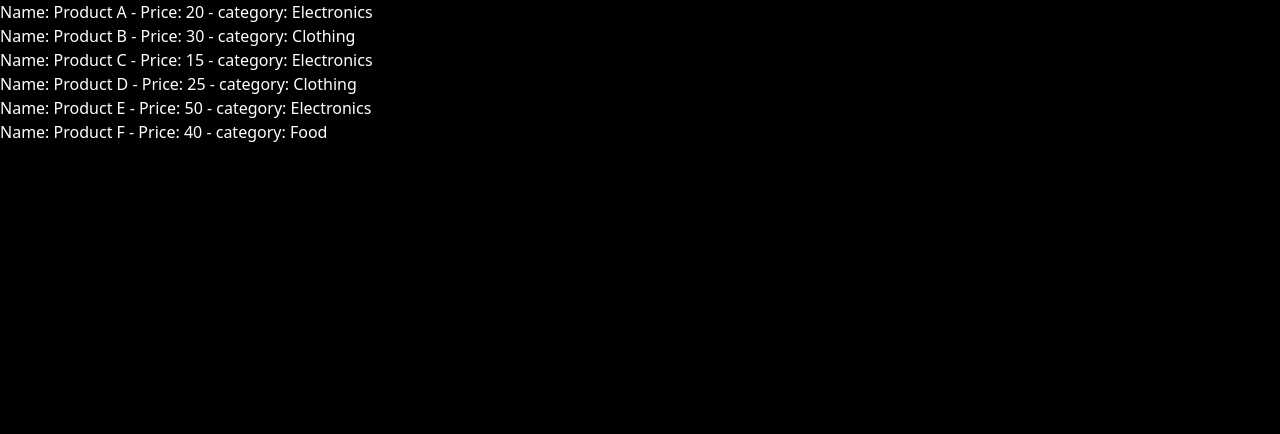
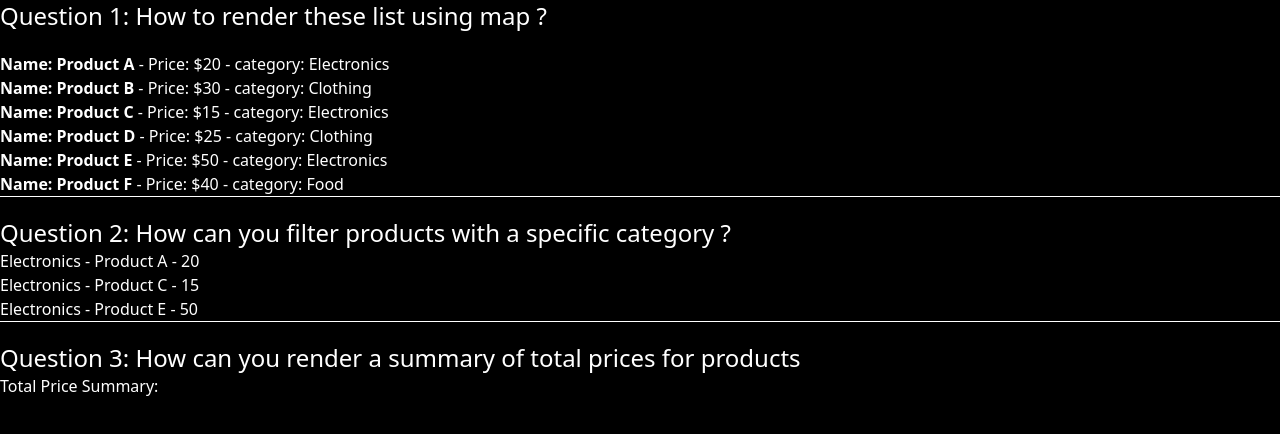
Before and after one commit to Shahid6516/React, a React (Vite) app: page / in a window 1280 px wide. Shown: the top 434 px of the page. Built offline with nearby package versions, Linux system fonts and the light colour scheme.

Commit message:
Filtered the category using filter function

```diff
--- a/src/Questions/RenderingListAndConditionalOperator.jsx
+++ b/src/Questions/RenderingListAndConditionalOperator.jsx
@@ -14,13 +14,45 @@ const RenderingListAndConditionalOperator = () => {
 
 
   return (
-  <div>
-    {products.map((product)=>(
-      <h1>
-        Name: {product.name} - Price: {product.price} - category: {product.category}
-      </h1>
-    ))}
-  </div>
+    <div >
+      <div className='Question 1'>
+        <ul className='Rendring'>
+          <h4 className='text-2xl mb-5'>Question 1: How to render these list using map ?</h4>
+          {products.map((product) => (
+            <li key={product.id}>
+              <strong> Name: {product.name}</strong> - Price: ${product.price} - category: {product.category}
+            </li>
+          ))}
+        </ul>
+      </div>
+
+      <hr />
+
+      <div className='Question 2'>
+        <h2 className='mt-5 text-2xl'>Question 2: How can you filter products with a specific category ?</h2>
+
+        <ul className='Filter'>
+          {products.filter((product) => product.category == "Electronics").map((product) => (
+            <li key={product.id}>{product.category} - {product.name} - {product.price} </li>
+          ))}
+        </ul>
+      </div>
+
+      <hr />
+
+      <div className='Question 3'>
+        <h2 className='text-2xl mt-5'>Question 3: How can you render a summary of total prices for products</h2>
+        <ul>
+          <p>Total Price Summary: {products.reduce}</p>
+        </ul>
+      </div>
+
+
+    </div>
+
+
+
+
   )
 }
 
```
